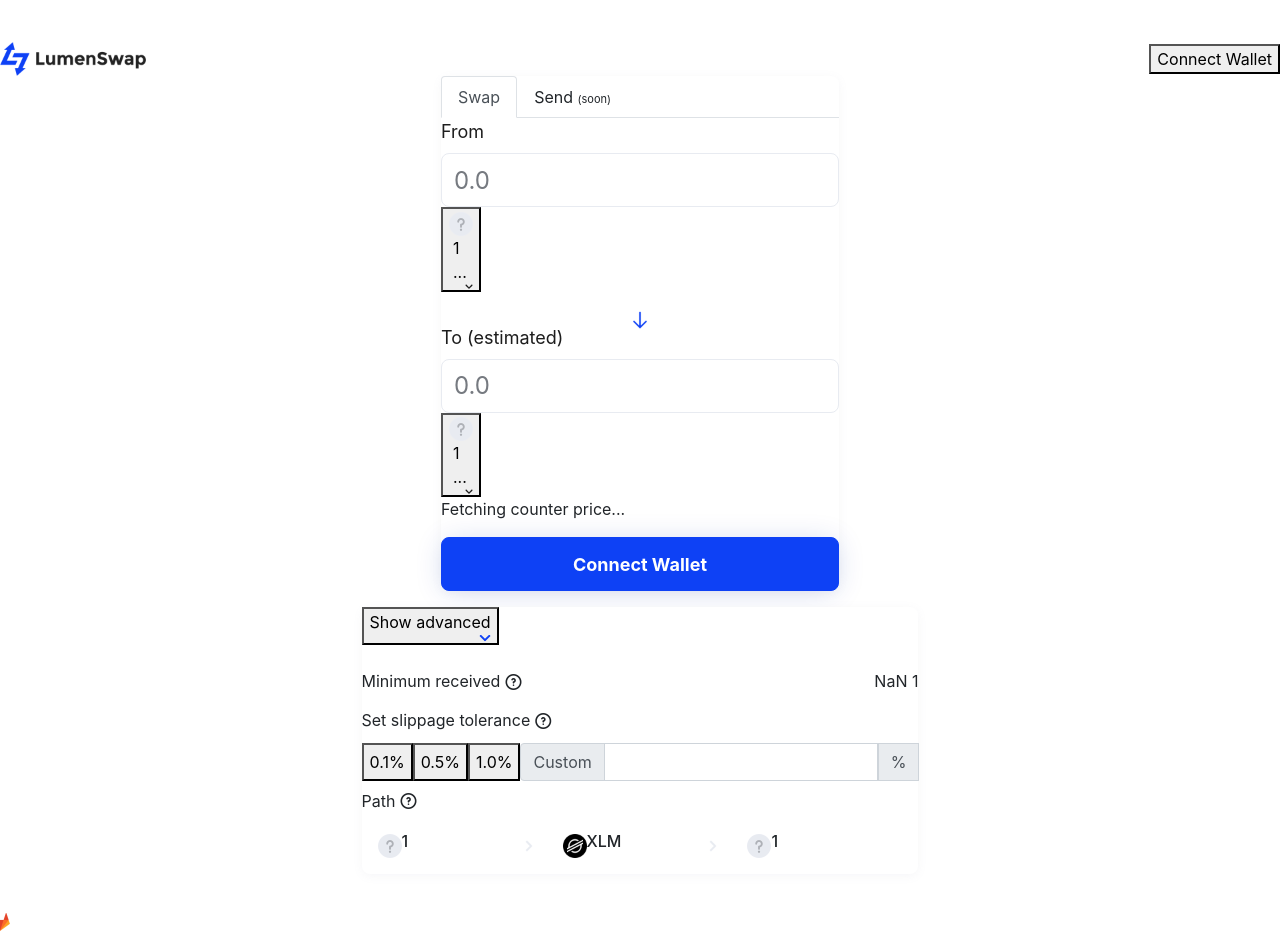
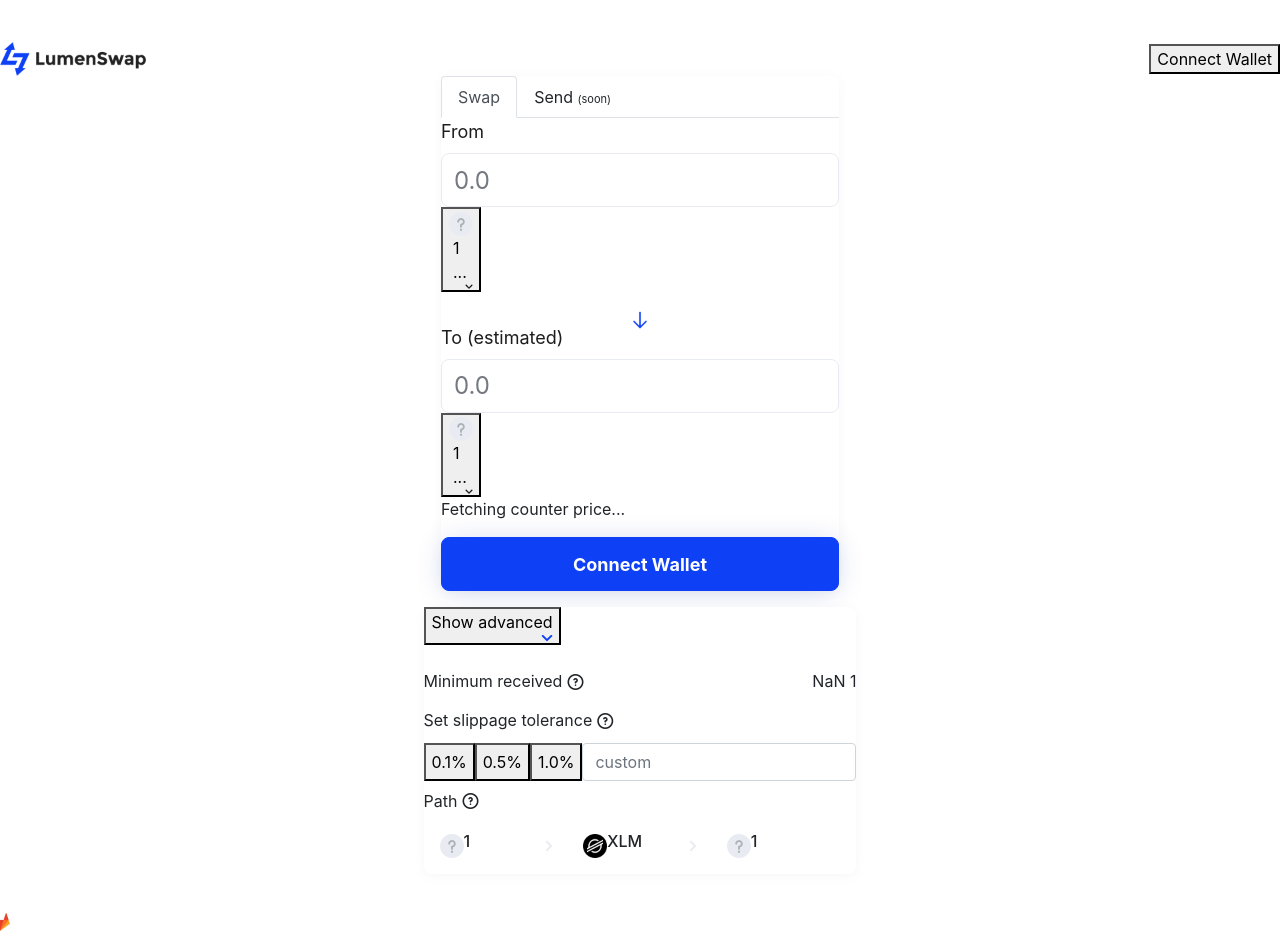
Before and after one commit to lumenswap/lumenswap.io, a React app: page /1/1 in a window 1280 px wide. Both pictures are taken after a click on the button "Show advanced". Built offline with nearby package versions, Linux system fonts and the light colour scheme; the HTML template or start-up script is replaced by a standard one; a web font is replaced by a local one; what stellar-sdk would draw is missing.

Commit message:
edit custom input in advanced

```diff
--- a/src/shared/components/ToleranceGroup/index.js
+++ b/src/shared/components/ToleranceGroup/index.js
@@ -23,19 +23,17 @@ const ToleranceGroup = ({ values, defaultIndex, onChange }) => {
               </button>
             )
             : (
-              <div className={classNames('input-group mb-0 d-flex', styles.group)}>
-                <div className={classNames('input-group-prepend', styles['input-name'])}>
-                  <div className="input-group-text">Custom</div>
-                </div>
+              <div className={classNames('mb-0 d-flex', styles.group)}>
                 <input
                   type="number"
                   className="form-control"
+                  placeholder="custom"
                   onClick={(val) => { setActive(4); onChange(val.currentTarget.value); }}
                   onChange={(val) => { onChange(val.currentTarget.value); }}
                 />
-                <div className={classNames('input-group-prepend', styles.percentage)}>
-                  <div className="input-group-text">%</div>
-                </div>
+                {/* <div className={classNames('input-group-prepend', styles.percentage)}> */}
+                {/*  <div className="input-group-text">%</div> */}
+                {/* </div> */}
               </div>
             )}
         </Fragment>
--- a/src/shared/components/ToleranceGroup/styles.less
+++ b/src/shared/components/ToleranceGroup/styles.less
@@ -22,8 +22,6 @@
   background: @so-light-grey;
   border: 1px solid @so-light-grey;
   border-radius: 6px;
-  padding-right: 7px;
-  padding-left: 7px;
   height: 32px;
 
   input {
@@ -39,12 +37,12 @@
   input:focus {
     box-shadow: none;
     background: @so-light-grey;
-    border: 1.5px solid @so-light-grey;
+    border: 1px solid @so-light-grey;
   }
 }
 
 :local(.group):focus-within {
-  border: 1px solid @vibrant-blue;
+  border: 1px solid @so-light-grey;
   transition: 0.3s ease-in-out;
 }
 
@@ -62,7 +60,7 @@
 }
 
 :local(.input-name) {
-  .input-group-text {
-    padding-right: 1px;
-  }
+  //.input-group-text {
+  //  padding-right: 1px;
+  //}
 }
```
